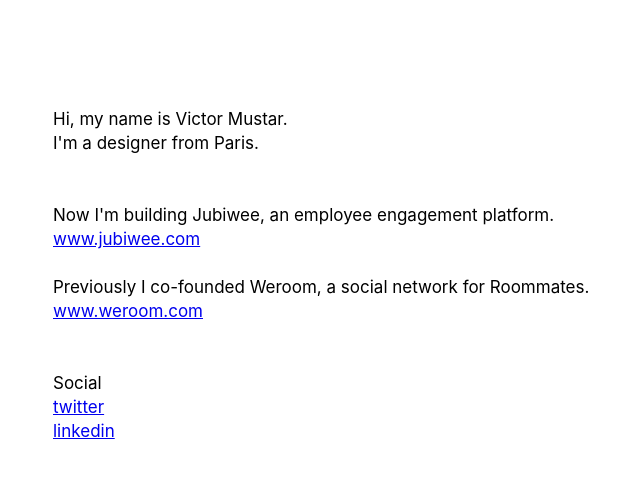
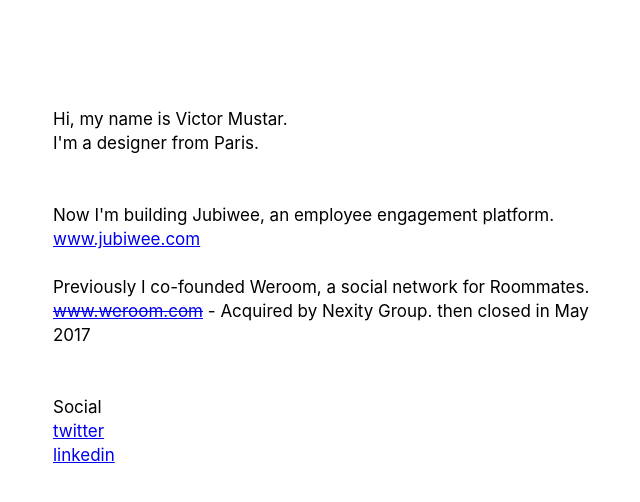
Before and after one commit to gary149/gary149.github.io, a plain HTML site: page index.html in a window 1280 px wide. Shown: the whole page, without its empty margins (317-957 px from the left). Drawn offline with Linux system fonts and the light colour scheme.

Commit message:
Acquired by Nexity Group

```diff
--- a/index.html
+++ b/index.html
@@ -3,6 +3,7 @@
   <head>
     <meta charset="utf-8">
     <title>Victor Mustar</title>
+    <meta name="viewport" content="width=device-width, initial-scale=1.0, maximum-scale=1.0, user-scalable=no">
     <style>
       body {
         max-width: 540px;
@@ -26,7 +27,7 @@
       <a href="https://www.jubiwee.com">www.jubiwee.com</a>
       <br/><br/>
       Previously I co-founded Weroom, a social network for Roommates.<br/>
-      <a href="https://www.weroom.com">www.weroom.com</a>
+      <a href="https://www.weroom.com"><strike>www.weroom.com</strike></a> - Acquired by Nexity Group. then closed in May 2017
       <br/><br/><br/>
       Social<br/>
       <a href="https://twitter.com/victormustar">twitter</a><br/>
```
